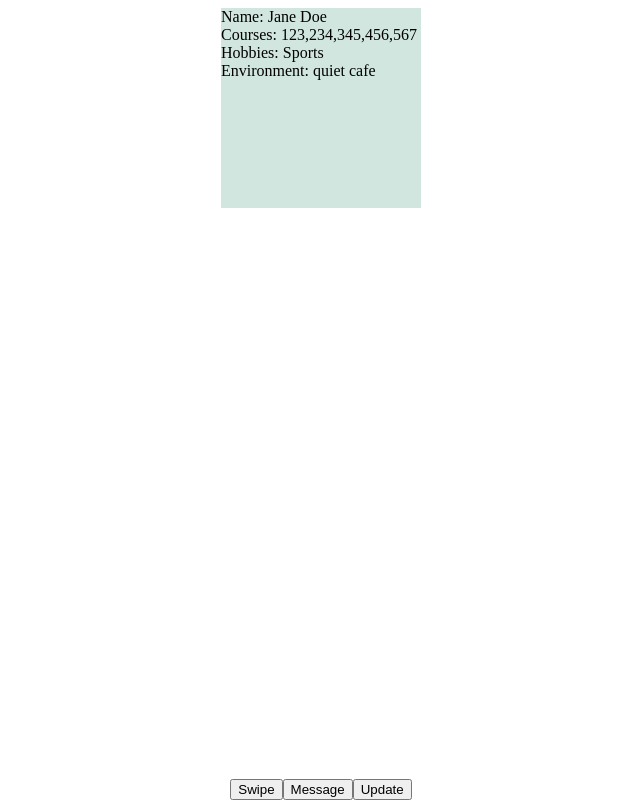
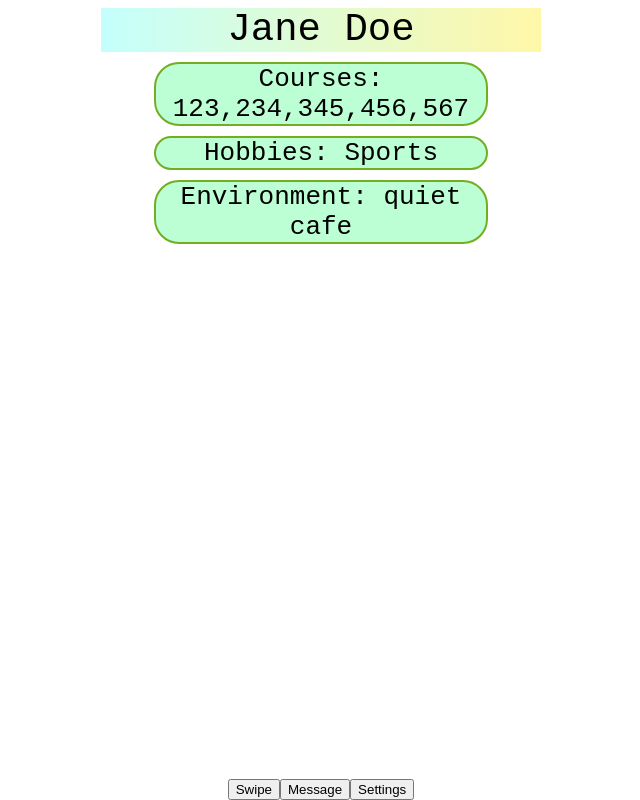
Before and after one commit to marcoeangeli/StudySwipe, a plain HTML site: page index.html in a window 1280 px wide. Shown: the whole page, without its empty margins (319-959 px from the left). Drawn offline with Linux system fonts and the light colour scheme.

Commit message:
Merged HTML designs, more functionality.

```diff
--- a/MessageScreen.js
+++ b/MessageScreen.js
@@ -1,5 +1,6 @@
 class MessageScreen {
 	constructor (container) {
-
+		this.container = container;
+		this.classList = this.container.classList;
 	}
 }
--- a/Person.js
+++ b/Person.js
@@ -13,15 +13,39 @@ class Person {
 	// For the HTML element
 	createPersonDOM (moniker, courses, hobbies, environment) {
 		let personContainer = document.createElement("div");
-		personContainer.classList.add("pretty");
-		personContainer.style.backgroundColor = "#d0e6df";
+
+		let nameContainer = document.createElement("header");
+		nameContainer.id = "profileName";
+		nameContainer.textContent = moniker;
+
+		let classesContainer = document.createElement("div");
+		classesContainer.classList.add("swipeClasses");
+		classesContainer.textContent = "Courses: " + courses;
+
+		let hobbiesContainer = document.createElement("div");
+		hobbiesContainer.classList.add("swipeClasses");
+		hobbiesContainer.textContent = "Hobbies: " + hobbies;
+
+		let environmentContainer = document.createElement("div");
+		environmentContainer.classList.add("swipeClasses");
+		environmentContainer.textContent = "Environment: " + environment;
+
+		personContainer.appendChild(nameContainer);
+		personContainer.appendChild(classesContainer);
+		personContainer.appendChild(hobbiesContainer);
+		personContainer.appendChild(environmentContainer);
+		// personContainer.innerHTML = personContainer.innerHTML + "Environment: " + environment;
+
+		// personContainer.style.backgroundColor = "#d0e6df";
 		personContainer.style.touchAction ="none";
-		personContainer.style.height = "200px";
-		personContainer.style.width = "200px";
-		personContainer.innerHTML = "Name: " + moniker + "<br>Courses: " + courses + "<br> Hobbies: " + hobbies + "<br>Environment: " + environment;
+		// personContainer.style.height = "200px";
+		// personContainer.style.width = "200px";
+		// personContainer.innerHTML = "Name: " + moniker + "<br>Courses: " + courses + "<br> Hobbies: " + hobbies + "<br>Environment: " + environment;
 		personContainer.addEventListener('pointerdown', dragStart);
     	personContainer.addEventListener('pointermove', dragMove);
     	personContainer.addEventListener('pointerup', dragEnd);
     	return personContainer;
 	}
-}
+
+
+ }
--- a/SettingScreen.js
+++ b/SettingScreen.js
@@ -1,5 +1,6 @@
 class SettingScreen {
 	constructor (container) {
-
+		this.container = container;
+		this.classList = this.container.classList;
 	}
 }
--- a/SwipeScreen.js
+++ b/SwipeScreen.js
@@ -1,6 +1,7 @@
 class SwipeScreen {
 	constructor (container, people) {
 		this.container = container;
+		this.classList = this.container.classList;
 	}
 
 }
--- a/app.js
+++ b/app.js
@@ -2,9 +2,59 @@ class App {
 	constructor (userId) {
 		this.useId = userId;
 		this.people = findPeople();
-		const swipe = new SwipeScreen(document.querySelector("#swipe"), this.people);
-		const message = new MessageScreen(document.querySelector("#message"));
-		const setting = new SettingScreen(document.querySelector("#setting"));
+		this.swipe = new SwipeScreen(document.querySelector("#swipe"), this.people);
+		this.message = new MessageScreen(document.querySelector("#message"));
+		this.setting = new SettingScreen(document.querySelector("#setting"));
+
+		this.swipeButt = document.querySelector("#swipeButt");
+		this.messageButt = document.querySelector("#messageButt");
+		this.settingButt = document.querySelector("#settingButt");
+
+		this.clickSwipe = this.clickSwipe.bind(this);
+		this.clickMess = this.clickMess.bind(this);
+		this.clickSet = this.clickSet.bind(this);
+
+		this.swipeButt.addEventListener("click", this.clickSwipe);
+		this.messageButt.addEventListener("click", this.clickMess);
+		this.settingButt.addEventListener("click", this.clickSet);
+
+		// document.querySelector("#signupScreen").classList.add("inactive");
+
+	}
+
+	clickSwipe(event) {
+		console.log(this.swipeButt);
+		if (this.swipe.classList.contains("inactive")) {
+			this.swipe.classList.remove("inactive");
+		}
+		if (!this.message.classList.contains("inactive")) {
+			this.message.classList.add("inactive");
+		}
+		if (!this.setting.classList.contains("inactive")) {
+			this.setting.classList.add("inactive");
+		}
+	}
+	clickMess(event) {
+		if (!this.swipe.classList.contains("inactive")) {
+			this.swipe.classList.add("inactive");
+		}
+		if (this.message.classList.contains("inactive")) {
+			this.message.classList.remove("inactive");
+		}
+		if (!this.setting.classList.contains("inactive")) {
+			this.setting.classList.add("inactive");
+		}
+	}
+	clickSet(event) {
+		if (!this.swipe.classList.contains("inactive")) {
+			this.swipe.classList.add("inactive");
+		}
+		if (!this.message.classList.contains("inactive")) {
+			this.message.classList.add("inactive");
+		}
+		if (this.setting.classList.contains("inactive")) {
+			this.setting.classList.remove("inactive");
+		}
 	}
 
 }
--- a/index.html
+++ b/index.html
@@ -22,9 +22,9 @@
 		<div id = "setting" class = "inactive">
 		</div>
 		<div id = "banner">
-			<button>Swipe</button>
-			<button>Message</button>
-			<button>Update</button>
+			<button id = "swipeButt">Swipe</button>
+			<button id = "messageButt">Message</button>
+			<button id = "settingButt">Settings</button>
 		</div>
 	</body>
 
--- a/script.js
+++ b/script.js
@@ -16,8 +16,12 @@ function findPeople() {
 		users.push(new Person(UserData[i][0], UserData[i][1], UserData[i][2], UserData[i][3], UserData[i][4]));
 	}
 
+	//******
+	// Find current user
+	// Remove from users
 	// Sort by hobbies
 	// Sort by classes
+	//******
 
 	container.appendChild(users[0].element);
 
--- a/style.css
+++ b/style.css
@@ -13,3 +13,27 @@ body {
 	display: flex;
 	justify-content: center;
 }
+
+#profileName {
+  background-image: linear-gradient(to right, #c4fffc, #fff7a8);
+  height: 10%;
+  font-family: monospace;
+  font-size: 3em;
+  text-align: center;
+  width: 100%;
+}
+
+.swipeClasses {
+  background-color: white;
+  margin-left: auto;
+  margin-right: auto;
+  background-color: #bcffd4;
+  text-align: center;
+  font-family: monospace;
+  font-size: 2em;
+  border-radius: 25px;
+  border: 2px solid #73AD21;
+  width: 75%;
+  margin-top: 10px;
+  margin-bottom: 10px;
+}
```
